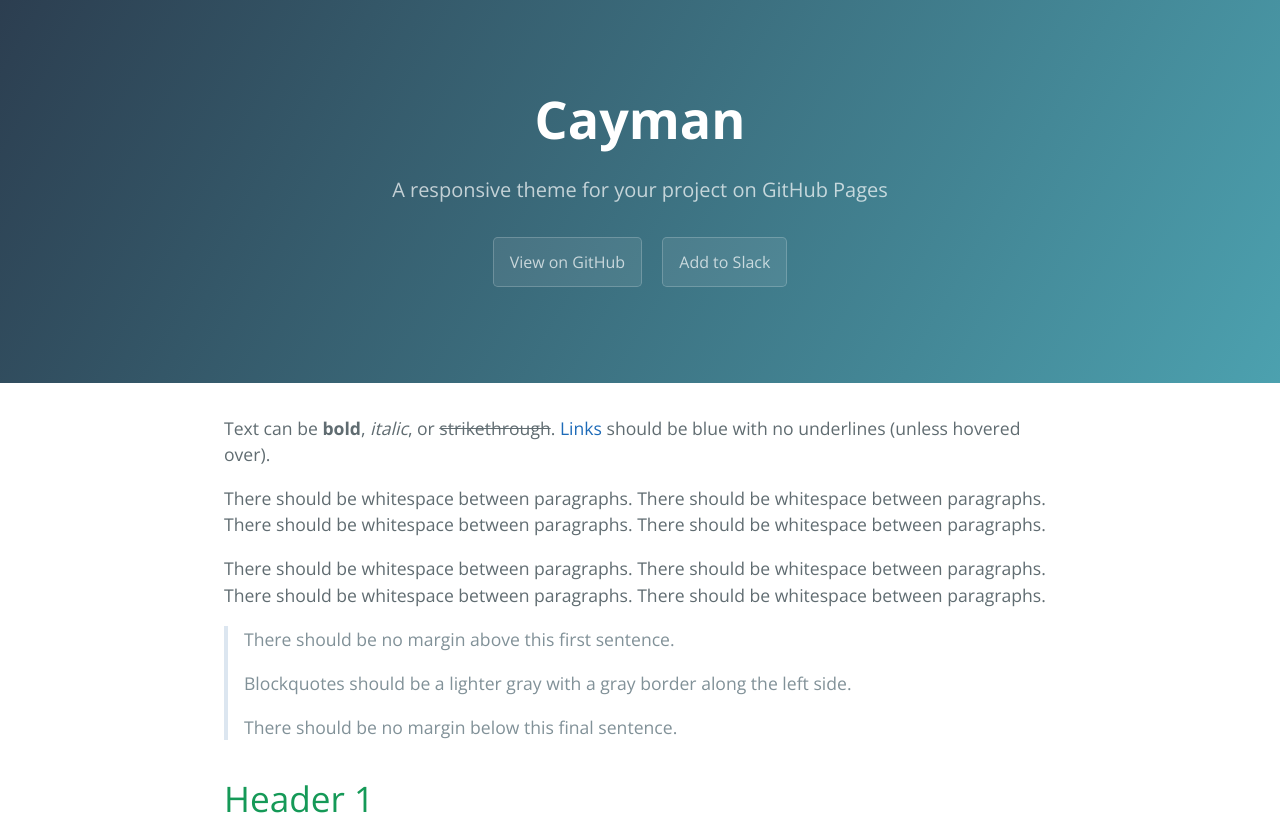
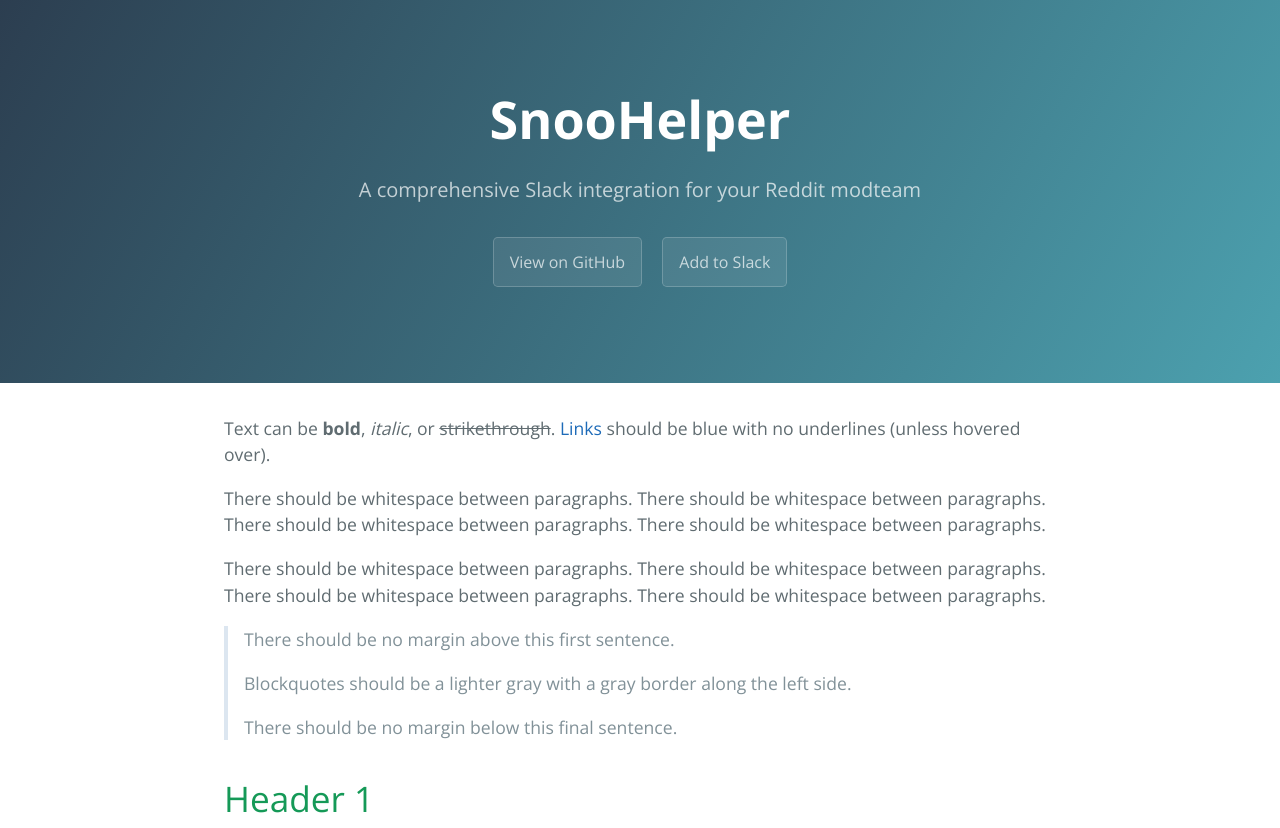
Before and after one commit to Santi871/SnooHelper, a website: page index.html in a window 1280 px wide. Shown: the top 828 px of the page. Drawn offline with nearby package versions, Linux system fonts and the light colour scheme.

Commit message:
Update index.html

```diff
--- a/index.html
+++ b/index.html
@@ -11,8 +11,8 @@
   </head>
   <body>
     <section class="page-header">
-      <h1 class="project-name">Cayman</h1>
-      <h2 class="project-tagline">A responsive theme for your project on GitHub Pages</h2>
+      <h1 class="project-name">SnooHelper</h1>
+      <h2 class="project-tagline">A comprehensive Slack integration for your Reddit modteam</h2>
       <a href="#" class="btn">View on GitHub</a>
       <a href="https://slack.com/oauth/authorize?scope=incoming-webhook,commands&client_id=19729314800.80108832199" class="btn">Add to Slack</a>
     </section>
```
